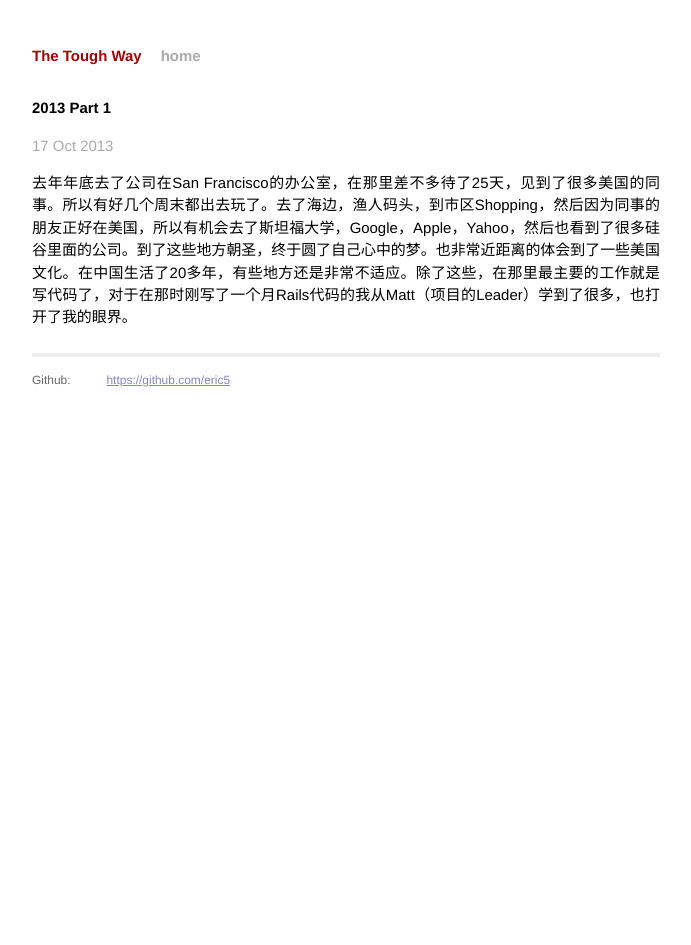
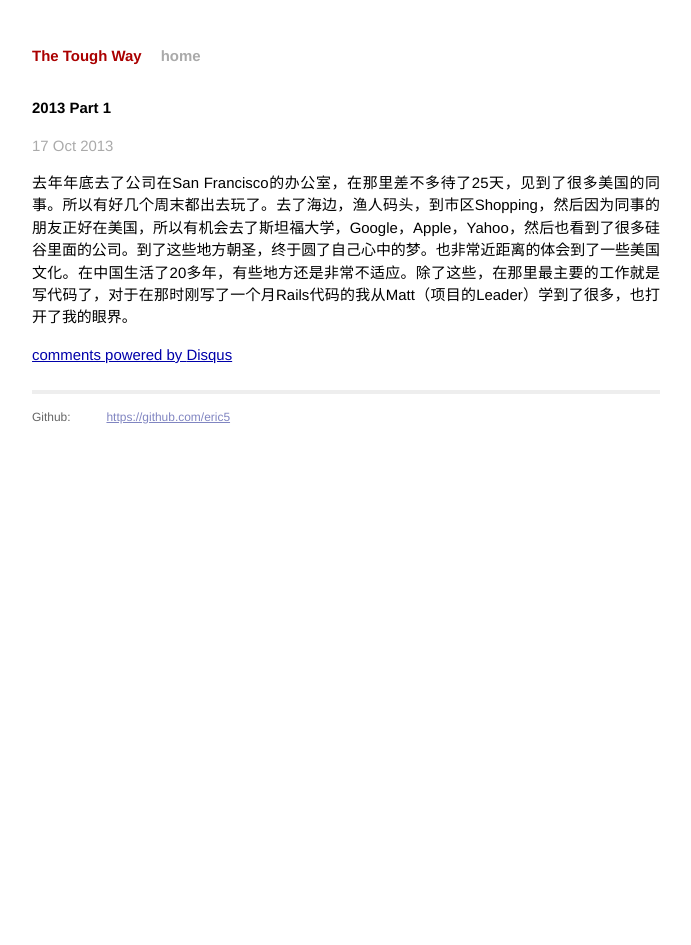
Before and after one commit to ericwo/ericwo.github.io, a Jekyll site: the page built from _posts/2013-10-17-2013-part-1.markdown, in a window 1280 px wide. Shown: the whole page, without its empty margins (294-985 px from the left). Built offline with Jekyll 4.4.1, drawn with Linux system fonts in a browser that asks for light colours; Markdown is read by kramdown in place of the engine named in the settings; comment, search, counter and statistics services are not loaded; some of the changed lines change nothing that is shown.

Commit message:
add disqus

```diff
--- a/_layouts/post.html
+++ b/_layouts/post.html
@@ -1,5 +1,6 @@
 ---
 layout: default
+comments: true
 ---
 <h2>{{ page.title }}</h2>
 <p class="meta">{{ page.date | date_to_string }}</p>
@@ -7,3 +8,20 @@
 <div class="post">
 {{ content }}
 </div>
+
+{{ % if page.comments % }}
+    <div id="disqus_thread"></div>
+    <script type="text/javascript">
+        /* * * CONFIGURATION VARIABLES: EDIT BEFORE PASTING INTO YOUR WEBPAGE * * */
+        var disqus_shortname = 'thetoughway'; // required: replace example with your forum shortname
+
+        /* * * DON'T EDIT BELOW THIS LINE * * */
+        (function() {
+            var dsq = document.createElement('script'); dsq.type = 'text/javascript'; dsq.async = true;
+            dsq.src = '//' + disqus_shortname + '.disqus.com/embed.js';
+            (document.getElementsByTagName('head')[0] || document.getElementsByTagName('body')[0]).appendChild(dsq);
+        })();
+    </script>
+    <noscript>Please enable JavaScript to view the <a href="http://disqus.com/?ref_noscript">comments powered by Disqus.</a></noscript>
+    <a href="http://disqus.com" class="dsq-brlink">comments powered by <span class="logo-disqus">Disqus</span></a>
+{{ % endif % }}
```
